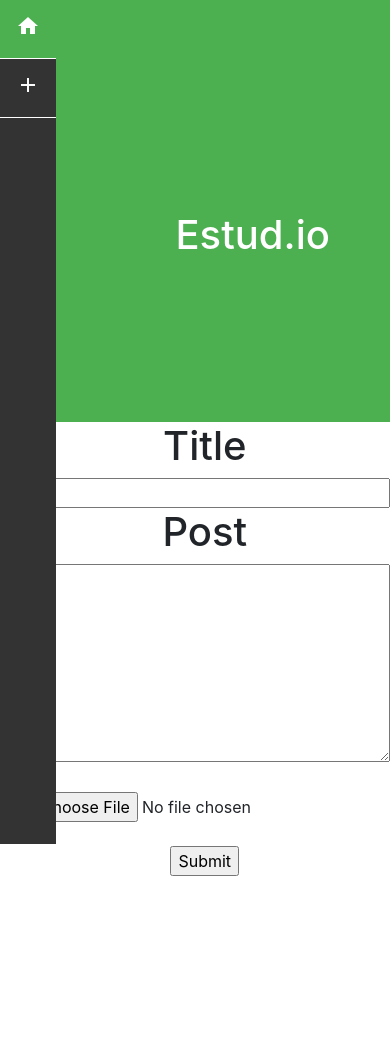
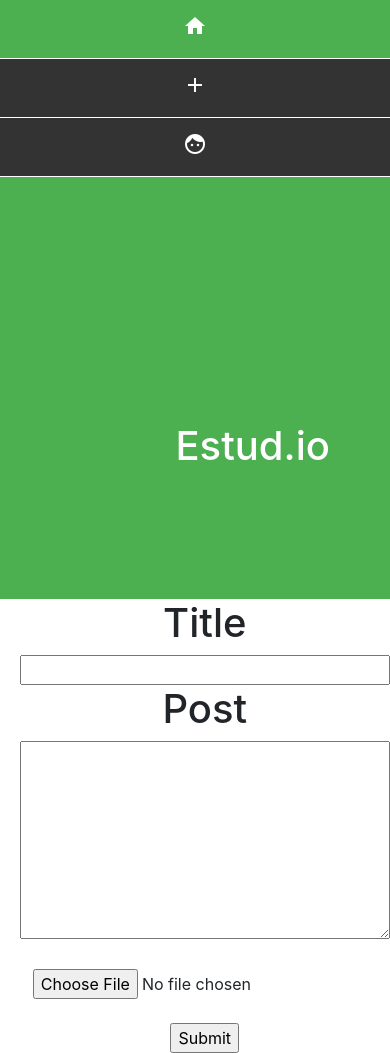
Before and after one commit to Richardjiemenz0812/estud.io, a Flask app: page /add in a window 390 px wide. Before the commit the page ends 876 px from the top, so only its background shows below. Run offline with Flask 2, Linux system fonts and the light colour scheme; some libraries are stand-ins or nearby versions.

Commit message:
responsive design v0.1

```diff
--- a/static/css/main.css
+++ b/static/css/main.css
@@ -1,9 +1,9 @@
+/****************************************body********************************************************/
 body,html{
     height: 100%;
     margin: 0;
-    background-color: ;
 }
-
+/***************************************banners******************************************************/
 .banner{
     background-image: url("/static/bg.jpg");
     color: white;
@@ -26,7 +26,7 @@ body,html{
 
 .banner-text{
     text-align: center;
-    top: 25%;
+    top: 20%;
     left: 45%;
     position: absolute;
     text-decoration: none;
@@ -36,23 +36,23 @@ body,html{
 .banner a,.banner2 a{
   color: white;
 }
-
+/**********************************************************nav bar*******************************************/
 #ul-nav {
     list-style-type: none;
-    position: fixed;
     margin: 0;
     padding: 0;
     background-color: #333;
-    float: right;
+    overflow: hidden;
     height: 100%;
+    position: fixed;
   }
 
 
   li a {
     display: block;
     color: white;
+    padding: 14px 16px;
     text-align: center;
-    padding: 14px 16px;
     text-decoration: none;
     border-bottom: 1px solid white;
   }
@@ -70,3 +70,9 @@ body,html{
 .post{
   width: 100%;
 }
+/***************************************************responsiveness**********************************/
+@media screen and (max-width: 600px){
+  li a{float: none;}
+  #ul-nav{position: unset;}
+  .banner-text{top: 50%;}
+}
--- a/templates/base.html
+++ b/templates/base.html
@@ -12,8 +12,9 @@
 <body>
     <div>
         <ul id="ul-nav">
-            <li id="il-nav"><a href="/"> <i class="material-icons">home</i></a></li>
-            <li id="il-nav"><a href="/add"><i class="material-icons">add</i></a></li>
+            <li><a href="/"> <i class="material-icons">home</i></a></li>
+            <li><a href="/add"><i class="material-icons">add</i></a></li>
+            <li><a href="/login"><i class="material-icons">face</i></a></li>
         </ul>
     </div>
     <header class="banner2">
--- a/templates/index.html
+++ b/templates/index.html
@@ -11,9 +11,9 @@
 <body>
     <div>
         <ul id="ul-nav">
-            <li id="il-nav"><a href="/"> <i class="material-icons">home</i></a></li>
-            <li id="il-nav"><a href="/add"><i class="material-icons">add</i></a></li>
-            <li id="il-nav"><a href="/login"><i class="material-icons">face</i></a></li>
+            <li><a href="/"> <i class="material-icons">home</i></a></li>
+            <li><a href="/add"><i class="material-icons">add</i></a></li>
+            <li><a href="/login"><i class="material-icons">face</i></a></li>
         </ul>
     </div>
     <header class="banner">
```
